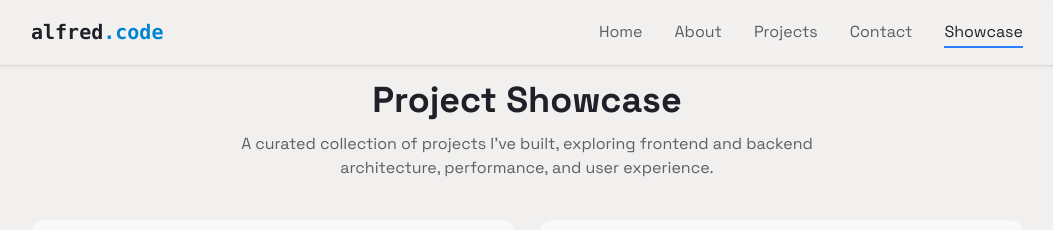
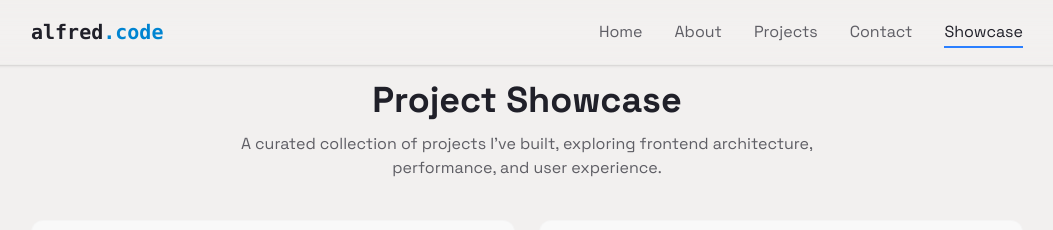
Before and after one commit to TonyFred-code/portfolio, a React (Vite) app: page /showcase in a window 1280 px wide. Shown: the top 230 px of the page, without its empty margins (113-1166 px from the left). Built offline with nearby package versions, Linux system fonts and the light colour scheme.

Commit message:
docs: update showcase page intro paragraph

```diff
--- a/src/pages/Showcase.jsx
+++ b/src/pages/Showcase.jsx
@@ -6,6 +6,7 @@ export default function Showcase() {
   const projects = useRouteLoaderData("root");
 
   // TODO:
+  // add backend projects and full stack projects [when built :( ]
   // add logic for filtering by tech used
   // add logic for filtering by project type (Personal, Academic, Client,Contract, Experiment etc.)
 
@@ -17,8 +18,7 @@ export default function Showcase() {
             <h1 className="text-3xl md:text-4xl font-bold">Project Showcase</h1>
             <p className="mt-3 text-foreground/70 max-w-xl mx-auto">
               A curated collection of projects I&apos;ve built, exploring
-              frontend and backend architecture, performance, and user
-              experience.
+              frontend architecture, performance, and user experience.
             </p>
           </header>
 
```
